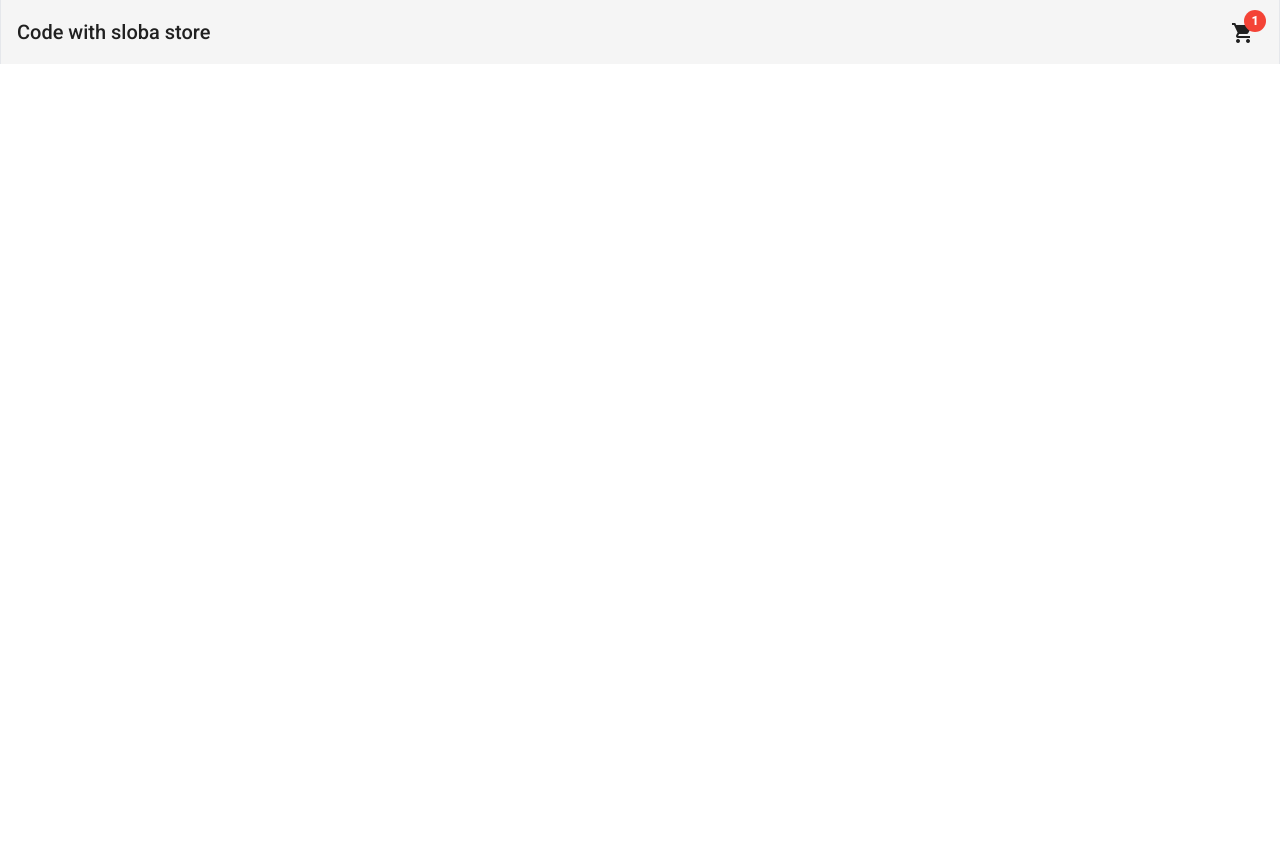
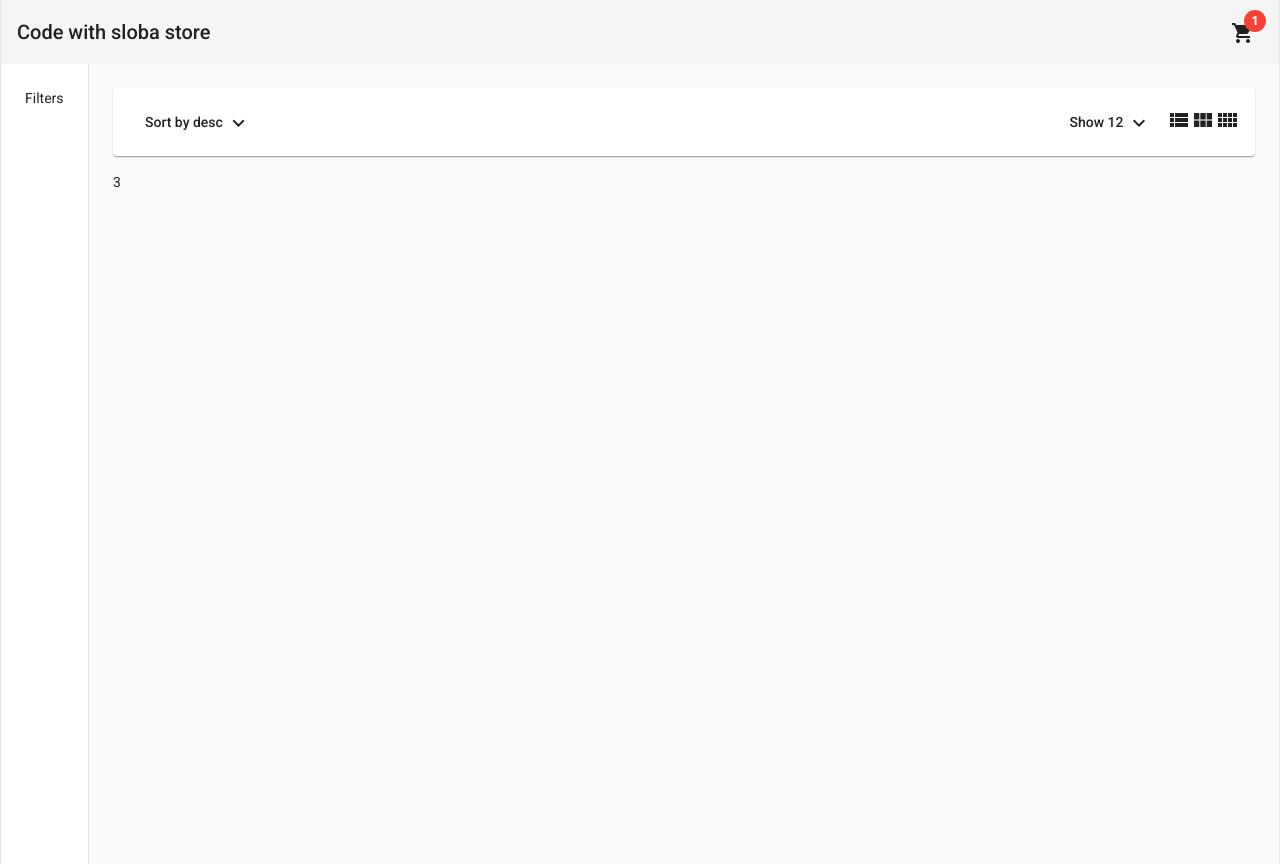
Before and after one commit to kel7774/angular-shop, an Angular app: page /home in a window 1280 px wide. Before the commit this address led to /. Before the commit the page ends 800 px from the top, so only its background shows below. Built offline with nearby package versions, Linux system fonts and the light colour scheme.

Commit message:
completed products-header-component & added to home comp

```diff
--- a/src/app/app-routing.module.ts
+++ b/src/app/app-routing.module.ts
@@ -1,7 +1,15 @@
 import { NgModule } from '@angular/core';
 import { RouterModule, Routes } from '@angular/router';
+import { HomeComponent } from './pages/home/home.component';
 
-const routes: Routes = [];
+const routes: Routes = [{
+  path: 'home',
+  component: HomeComponent
+},
+{
+  path: '', redirectTo: 'home', pathMatch: 'full'
+}
+];
 
 @NgModule({
   imports: [RouterModule.forRoot(routes)],
--- a/src/app/app.component.ts
+++ b/src/app/app.component.ts
@@ -4,6 +4,7 @@
   selector: 'app-root',
   template: `
   <app-header></app-header>
+  <router-outlet></router-outlet>
   `,
   styles: []
 })
--- a/src/app/app.module.ts
+++ b/src/app/app.module.ts
@@ -18,11 +18,15 @@
 import { AppComponent } from './app.component';
 import { BrowserAnimationsModule } from '@angular/platform-browser/animations';
 import { HeaderComponent } from './components/header/header.component';
+import { HomeComponent } from './pages/home/home.component';
+import { ProductsHeaderComponent } from './pages/components/products-header/products-header.component';
 
 @NgModule({
   declarations: [
     AppComponent,
-    HeaderComponent
+    HeaderComponent,
+    HomeComponent,
+    ProductsHeaderComponent
   ],
   imports: [
     BrowserModule,
--- /dev/null
+++ b/src/app/pages/components/products-header/products-header.component.html
@@ -0,0 +1,36 @@
+<mat-card class="mb-4">
+  <div class="flex justify-between">
+    <div>
+      <button mat-button [matMenuTriggerFor]="sortByMenu">
+        Sort by {{sort}}
+        <mat-icon>expand_more</mat-icon>
+      </button>
+      <mat-menu #sortByMenu="matMenu">
+        <button (click)="onSortUpdated('Desc')" mat-menu-item>desc</button>
+        <button (click)="onSortUpdated('Asc')" mat-menu-item>asc</button>
+      </mat-menu>
+    </div>
+    <div class="flex items-center">
+      <div>
+        <button mat-button [matMenuTriggerFor]="menu">
+          Show {{ itemsShowCount }}
+          <mat-icon>expand_more</mat-icon>
+        </button>
+        <mat-menu #menu="matMenu">
+          <button (click)="onItemsUpdated(12)" mat-menu-item>12</button>
+          <button (click)="onItemsUpdated(24)" mat-menu-item>24</button>
+          <button (click)="onItemsUpdated(36)" mat-menu-item>36</button>
+        </mat-menu>
+      </div>
+      <button (click)="onColumnsUpdated(1)">
+        <mat-icon>view_list</mat-icon>
+      </button>
+      <button (click)="onColumnsUpdated(3)">
+        <mat-icon>view_module</mat-icon>
+      </button>
+      <button (click)="onColumnsUpdated(4)">
+        <mat-icon>view_comfy</mat-icon>
+      </button>
+    </div>
+  </div>
+</mat-card>
--- /dev/null
+++ b/src/app/pages/components/products-header/products-header.component.ts
@@ -0,0 +1,29 @@
+import { Component, EventEmitter, OnInit, Output } from '@angular/core';
+
+@Component({
+  selector: 'app-products-header',
+  templateUrl: './products-header.component.html'
+})
+export class ProductsHeaderComponent implements OnInit {
+  @Output() columnsCountChange = new EventEmitter<number>()
+  sort = 'desc';
+  itemsShowCount = 12;
+
+  constructor() { }
+
+  ngOnInit(): void {
+  }
+
+  onSortUpdated(newSort: string): void {
+    this.sort = newSort;
+  }
+
+  onItemsUpdated(count: number): void {
+    this.itemsShowCount = count
+  }
+
+  onColumnsUpdated(colsNumber: number): void {
+    this.columnsCountChange.emit(colsNumber)
+  }
+
+}
--- /dev/null
+++ b/src/app/pages/home/home.component.html
@@ -0,0 +1,10 @@
+<mat-drawer-container [autosize]="true" class="min-h-full max-w-7xl mx-auto border-x">
+  <mat-drawer mode="side" opened class="p-6">
+    <div>Filters</div>
+  </mat-drawer>
+  <mat-drawer-content class="p-6">
+    <app-products-header (columnsCountChange)="onColumnsCountChange($event)">
+    </app-products-header>
+    {{cols}}
+  </mat-drawer-content>
+</mat-drawer-container>
--- /dev/null
+++ b/src/app/pages/home/home.component.ts
@@ -0,0 +1,18 @@
+import { Component, OnInit } from '@angular/core';
+
+@Component({
+  selector: 'app-home',
+  templateUrl: './home.component.html'
+})
+export class HomeComponent implements OnInit {
+  cols = 3;
+  constructor() { }
+
+  ngOnInit(): void {
+  }
+
+  onColumnsCountChange(colsNumber: number): void {
+    this.cols = colsNumber
+  }
+
+}
```
